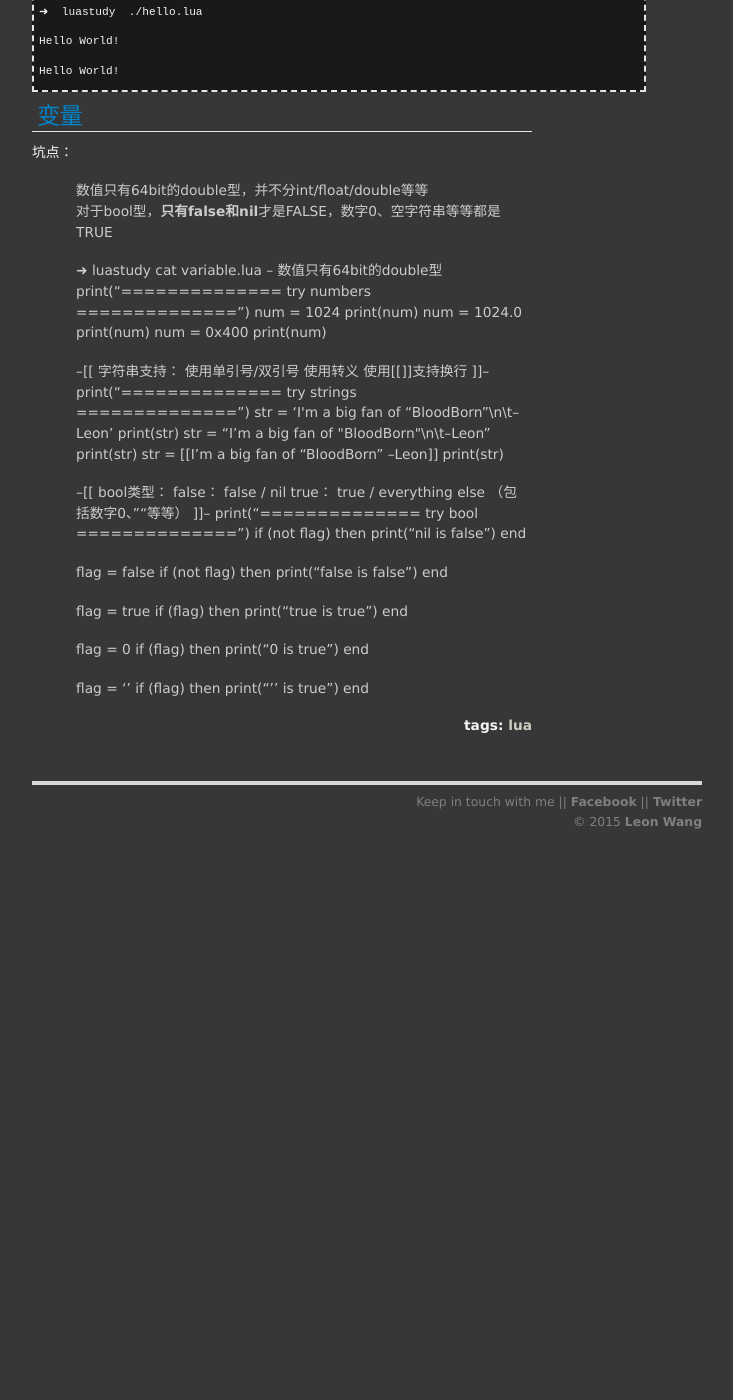
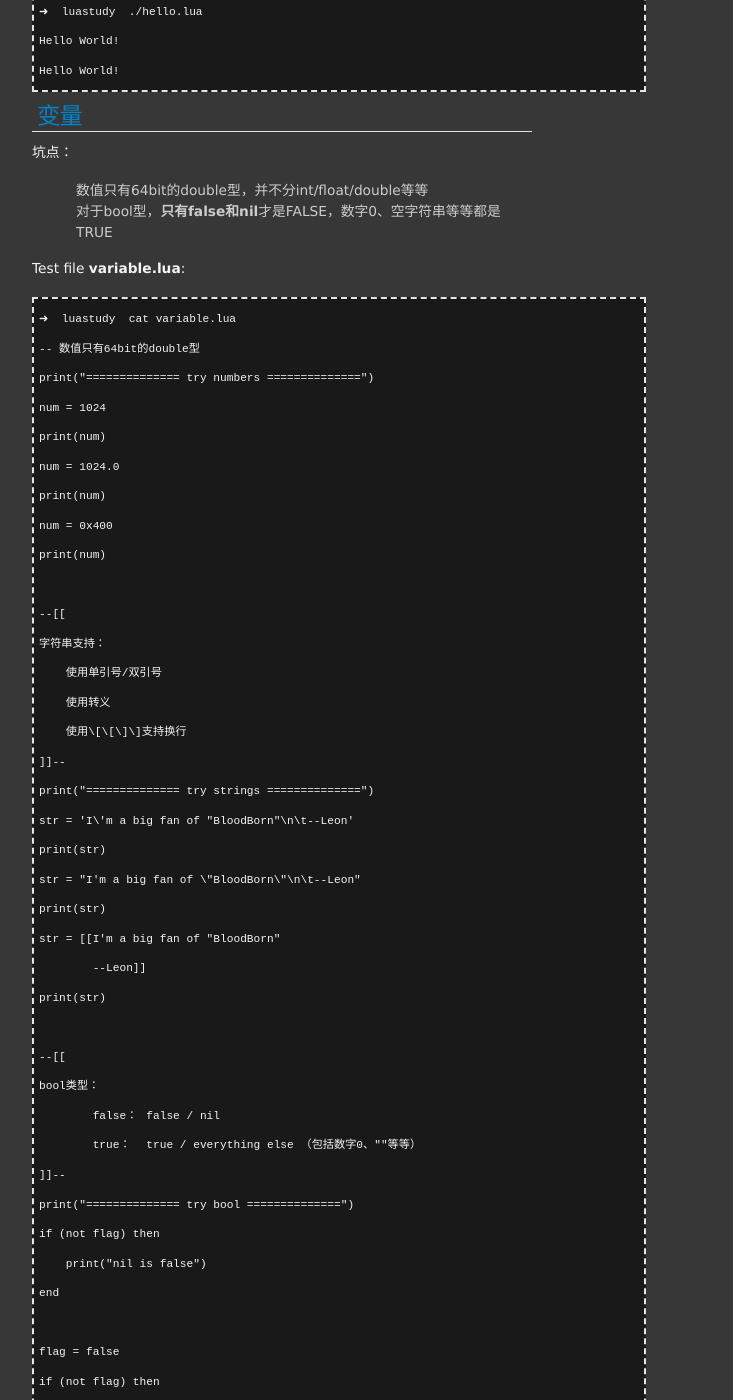
Before and after one commit to wangliyangleon/wangliyangleon-deprecated.github.io, a Jekyll site: the page built from all/tech/_posts/2015-09-14-chaojianmingluajiaocheng1.md, in a window 1280 px wide and 1400 px high, scrolled down 888 px. Shown: the whole window, without its empty margins (273-1006 px from the left). Built offline with Jekyll 4.4.1, drawn with Linux system fonts in a browser that asks for light colours; comment, search, counter and statistics services are not loaded; before the commit the page ends 1739 px from its top, so only the background shows below that; some of the changed text lies outside the part shown.

Commit message:
update chaojianmingluajiaocheng1

```diff
--- a/all/tech/_posts/2015-09-14-chaojianmingluajiaocheng1.md
+++ b/all/tech/_posts/2015-09-14-chaojianmingluajiaocheng1.md
@@ -41,6 +41,7 @@ or：
 * 数值只有64bit的double型，并不分int/float/double等等
 * 对于bool型，**只有false和nil**才是FALSE，数字0、空字符串等等都是TRUE
 
+Test file __variable.lua__:
 
 	➜  luastudy  cat variable.lua
 	-- 数值只有64bit的double型
```
